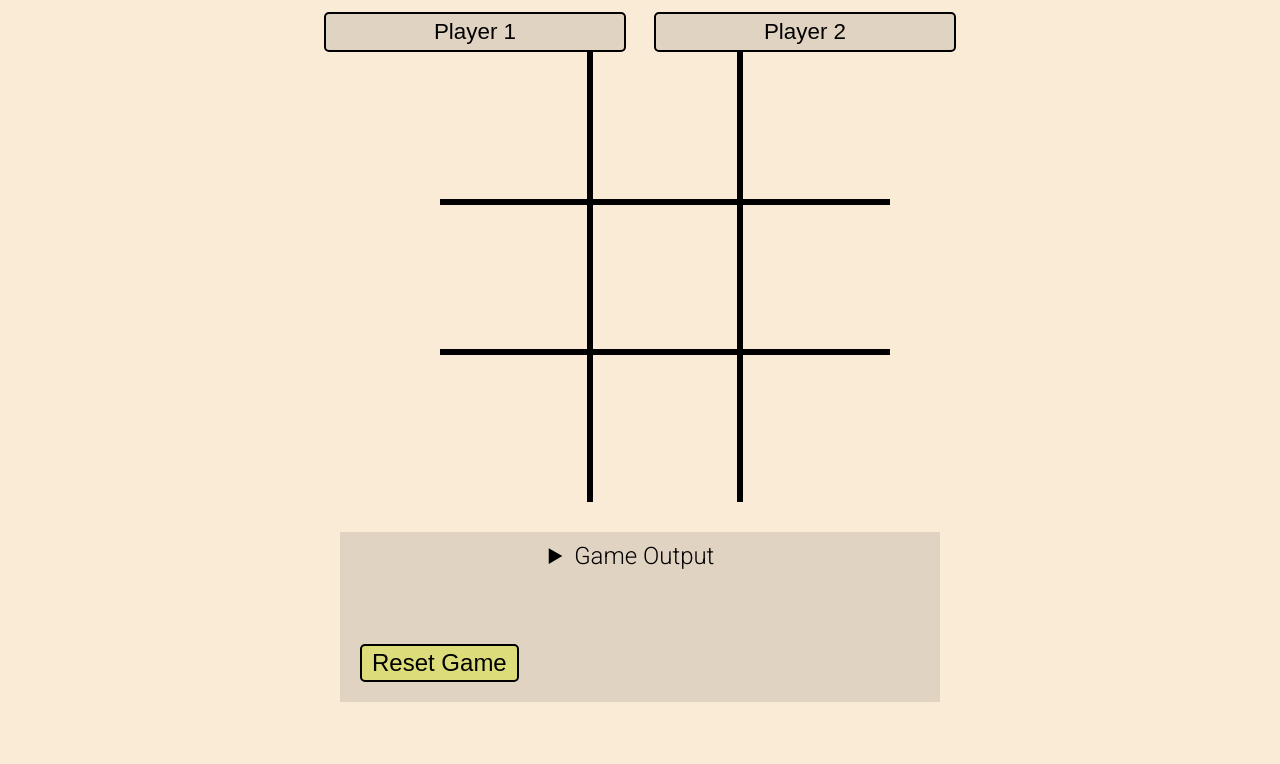
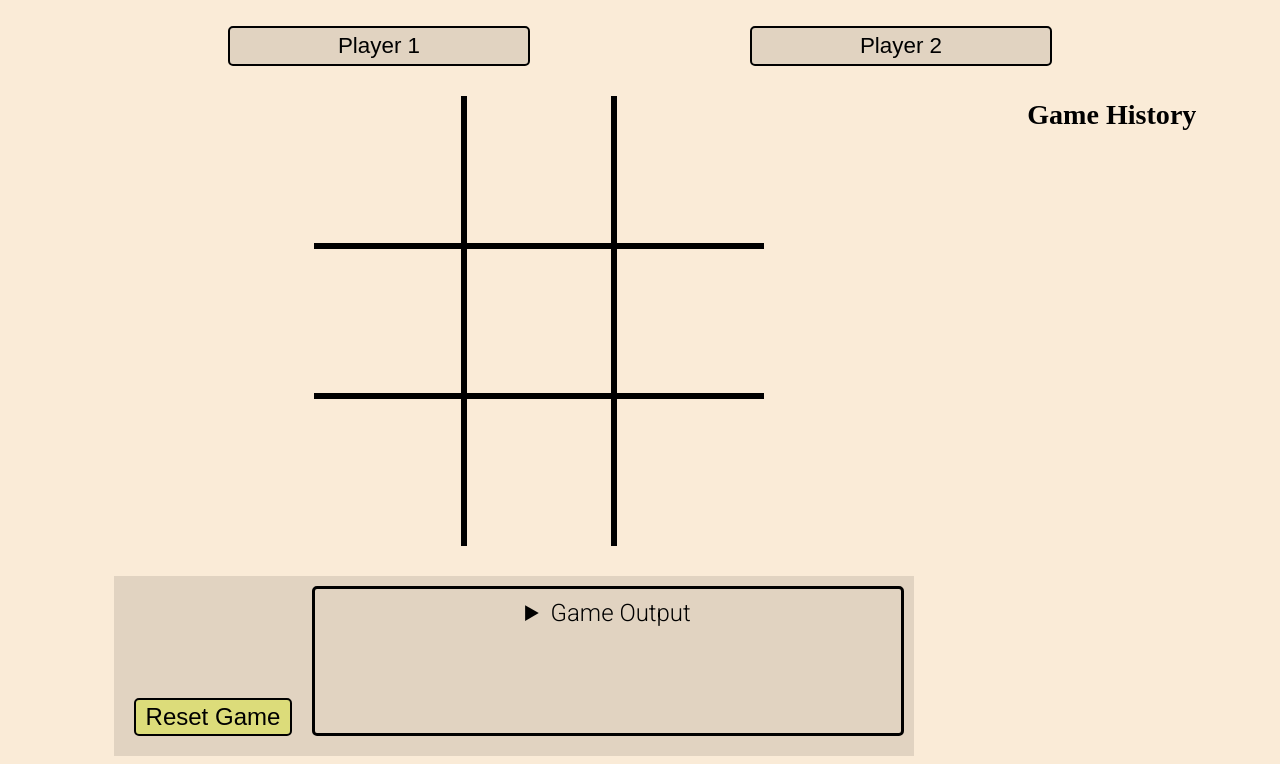
Before and after one commit to voiceinthedark/tictactoejs, a website with bundled scripts: page index.html in a window 1280 px wide. Shown: the part 201-965 px from the top of the page. Before the commit the page ends 911 px from the top, so only its background shows below. Built offline with nearby package versions, Linux system fonts and the light colour scheme.

Commit message:
tictactoejs: history addition scaffolding
- Added initial layout for the addition of a history section

```diff
--- a/index.html
+++ b/index.html
@@ -12,11 +12,23 @@
 
 <body>
   <main class="container">
+    <section class="header">
       <h1>TicTacToeJs</h1>
-    <section class="header">
+      <div class="player-input">
         <input type="text" id="player1-input" class="player-name" placeholder="Player 1" value="Player 1" />
         <input type="text" id="player2-input" class="player-name" placeholder="Player 2" value="Player 2" />
+      </div>
     </section>
+      <aside class="history">
+        <h3>Game History</h3>
+        <section class="history-moves">
+          <ul class="moves">
+
+          </ul>
+        </section>
+
+      </aside>
+    <div class="game-container">
       <div class="board">
         <button id="cell1" data-cell-id="1" class="cell"></button>
         <button id="cell2" data-cell-id="2" class="cell"></button>
@@ -46,6 +58,7 @@
 
         </details>
       </div>
+    </div>
   </main>
 
 </body>
--- a/index.js
+++ b/index.js
@@ -89,6 +89,9 @@ const gameController = (() => {
   const player1 = new player('Player X', 'X');
   const player2 = new player('Player O', 'O');
 
+  // moves history
+  const movesHistory = [];
+
   const makeAMove = (player, cellIdx) => {
     if (gameBoard.getBoard()[cellIdx].getValue() === '') {
       gameBoard.getBoard()[cellIdx].setValue(player.getToken());
@@ -98,6 +101,7 @@ const gameController = (() => {
         console.log(('Draw'));
       } else if (gameStatus) {
         console.log(`Player ${player.getName()} made a move at cell ${cellIdx}`);
+        movesHistory.push({ player: player.getName(), cell: cellIdx})
         switchPlayer(player);
       } else {
         console.log(`Game Over! Player ${player.getName()} wins!`);
@@ -148,10 +152,15 @@ const gameController = (() => {
     player2.changeName(name);
   }
 
+  const getMovesHistory = () => {
+    return movesHistory;
+  }
+
   return {
     initializeGame,
     getGameStatus,
     makeAMove,
+    getMovesHistory,
     resetGame,
     setPlayer1Name,
     setPlayer2Name,
@@ -190,6 +199,8 @@ const displayController = (() => {
 
   const resetButton = document.querySelector('.reset-button');
   resetButton.addEventListener('click', resetBoard);
+
+  const movesList = document.querySelector('.moves');
 
   const boardElement = document.querySelector('.board');
   const outputElement = document.querySelector('.output');
--- a/style.css
+++ b/style.css
@@ -34,16 +34,28 @@ h1 {
 
 /* CONTAINER */
 .container {
-  display: flex;
-  flex-direction: column;
+  display: grid;
+  grid-template-columns: 4fr 1fr;
+  grid-template-areas: "header header"
+    "board history";
   align-items: center;
   justify-content: center;
 }
 
 .header{
+  grid-area: header;
   display: flex;
-  width: 50%;
-  justify-content: space-between;
+  flex-direction: column;
+  width: 100%;
+  justify-content: center;
+  align-items: center;
+
+  .player-input{
+    display: flex;
+    justify-content: space-evenly;
+    width: inherit;
+
+  }
 
   input[type="text"] {
     padding: 5px;
@@ -57,6 +69,16 @@ h1 {
 }
 
 /* BOARD */
+
+.game-container {
+  margin-top: 30px;
+  grid-area: board;
+  width: 100%;
+  display: flex;
+  flex-direction: column;
+  justify-content: center;
+  align-items: center;
+}
 
 .board {
   display: grid;
@@ -110,6 +132,27 @@ h1 {
   border-right: 0;
 }
 
+/* HISTORY */
+.history{
+  grid-area: history;
+  display: flex;
+  align-items: flex-start;
+  height: 100%;
+  padding: 5px 8px;
+
+  h3 {
+    font-family: serif;
+  }
+
+  .history-moves{
+
+    ul{
+      list-style: none;
+      overflow-y: auto;
+    }
+  }
+}
+
 .controls {
   background-color: rgba(0, 0, 0, 0.1);
   display: flex;
@@ -120,13 +163,14 @@ h1 {
   margin-top: 80px;
   padding-left: 20px;
   padding-bottom: 20px;
-  width: 600px;
+  width: 800px;
 
   .buttons {
     align-self: flex-end;
 
     display: flex;
     flex-direction: column;
+    flex: 1 0 auto;
 
     .reset-button:hover{
       background-color: rgb(220 220 122 / 0.5);
@@ -147,11 +191,16 @@ h1 {
 
 
 .output {
+  margin-top: 10px;
+  margin-right: 10px;
+  align-self: center;
   text-align: center;
-  /* border: 3px solid black; */
+  border: 3px solid black;
+  border-radius: 5px;
   padding: 10px;
   height: 150px;
   overflow-y: auto;
+  width: 100%;
 }
 
 .output>ul {
```
Lines whose indentation alone changed are shown as unchanged.
